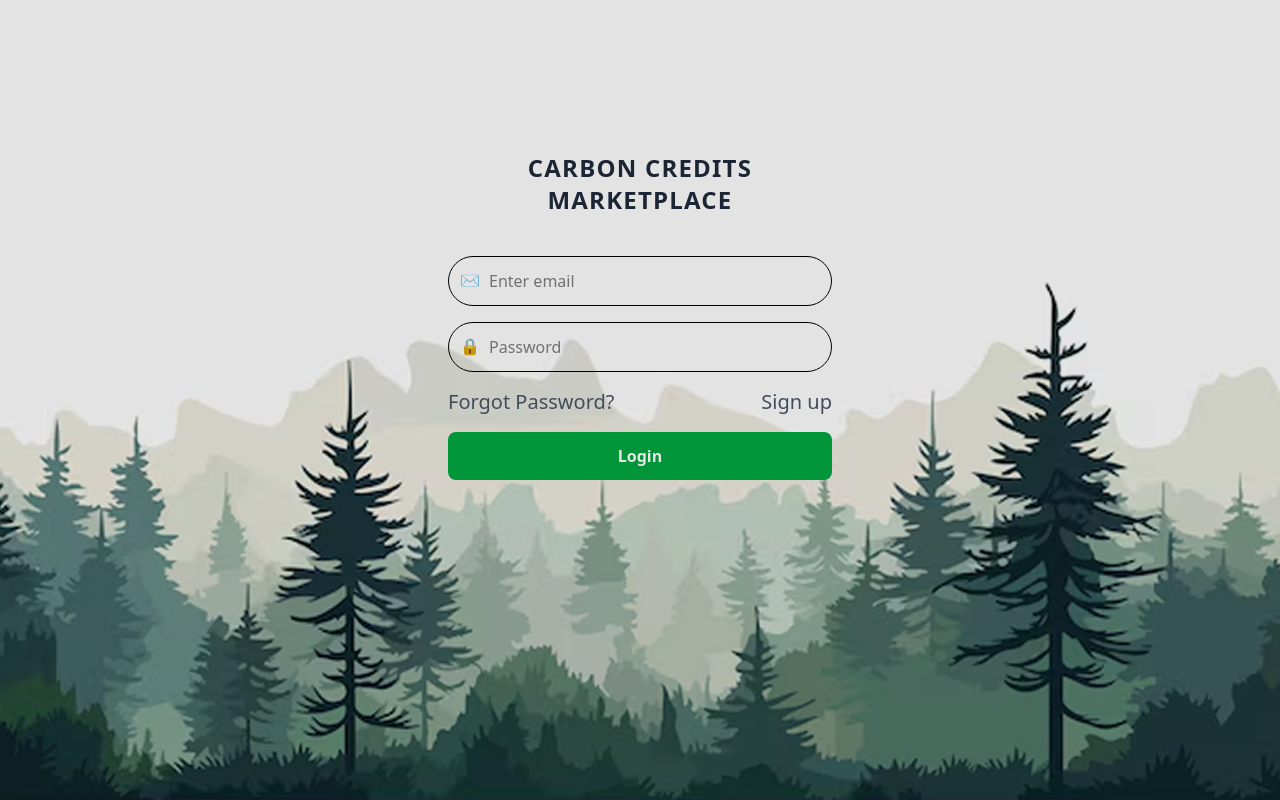
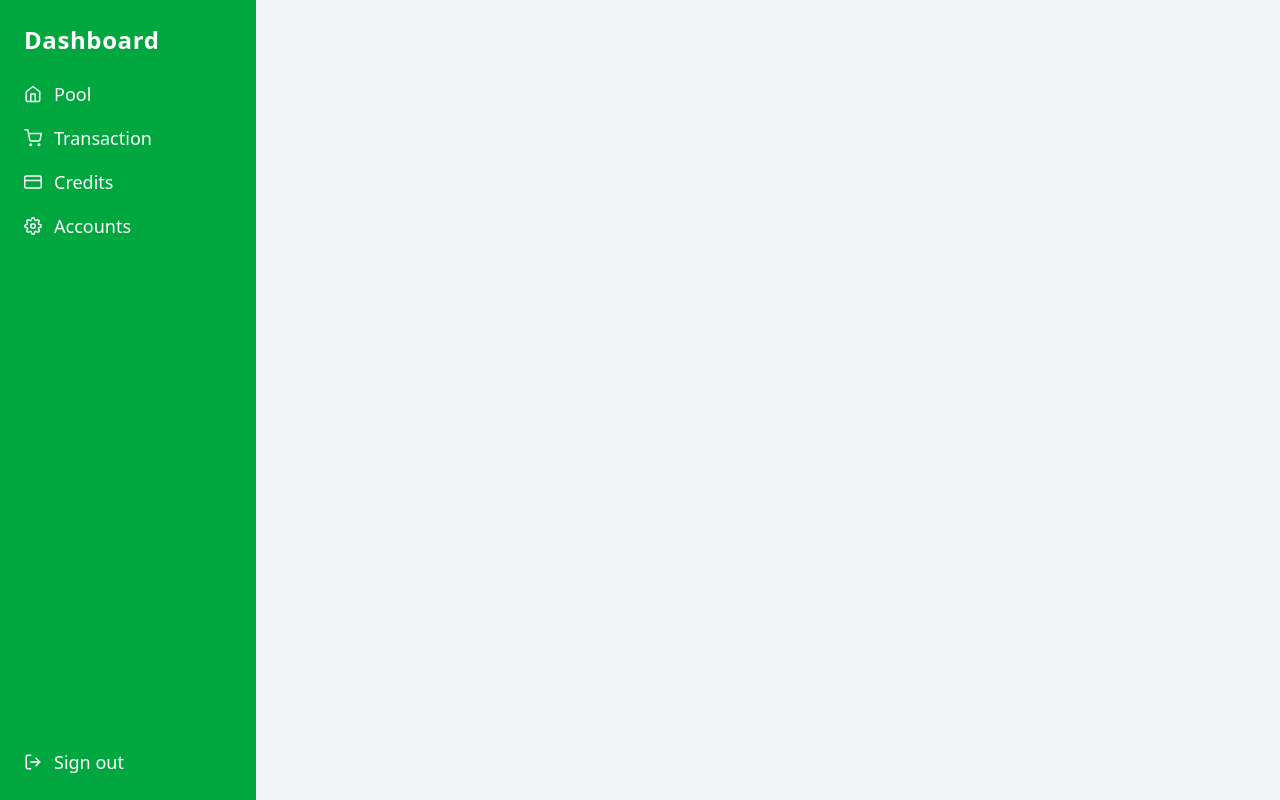
Before and after one commit to Beaston88/Carbon-credit, a React (Vite) app in the folder Frontend/: page /dashboard in a window 1280 px wide. Built offline with nearby package versions, Linux system fonts and the light colour scheme.

Commit message:
Dashboard sidebar

```diff
--- a/Frontend/src/App.jsx
+++ b/Frontend/src/App.jsx
@@ -1,8 +1,17 @@
 import React from "react";
+import { BrowserRouter as Router, Routes, Route } from "react-router-dom";
 import Login from "./Pages/Login";
+import Dashboard from "./Pages/Dashboard";
 
 const App = () => {
-  return <Login />;
+  return (
+    <Router>
+      <Routes>
+        <Route path="/" element={<Login />} />
+        <Route path="/dashboard" element={<Dashboard />} />
+      </Routes>
+    </Router>
+  );
 };
 
 export default App;
--- /dev/null
+++ b/Frontend/src/Pages/Dashboard.jsx
@@ -0,0 +1,53 @@
+import React from "react";
+import {
+  FiHome,
+  FiShoppingCart,
+  FiCreditCard,
+  FiSettings,
+  FiLogOut,
+} from "react-icons/fi";
+
+const Dashboard = () => {
+  return (
+    <div className="flex min-h-screen bg-gray-100">
+      <aside className="w-64 bg-green-600 text-white p-6 flex flex-col justify-between">
+        <div>
+          <h1 className="text-2xl font-bold mb-6 tracking-wide">Dashboard</h1>
+          <nav className="space-y-4">
+            <a
+              href="#"
+              className="flex items-center gap-3 text-lg hover:text-gray-300"
+            >
+              <FiHome /> Pool
+            </a>
+            <a
+              href="#"
+              className="flex items-center gap-3 text-lg hover:text-gray-300"
+            >
+              <FiShoppingCart /> Transaction
+            </a>
+            <a
+              href="#"
+              className="flex items-center gap-3 text-lg hover:text-gray-300"
+            >
+              <FiCreditCard /> Credits
+            </a>
+            <a
+              href="#"
+              className="flex items-center gap-3 text-lg hover:text-gray-300"
+            >
+              <FiSettings /> Accounts
+            </a>
+          </nav>
+        </div>
+        <div>
+          <button className="flex items-center gap-3 text-lg hover:text-gray-300">
+            <FiLogOut /> Sign out
+          </button>
+        </div>
+      </aside>
+    </div>
+  );
+};
+
+export default Dashboard;
--- a/Frontend/src/Pages/Login.jsx
+++ b/Frontend/src/Pages/Login.jsx
@@ -1,7 +1,15 @@
 import React from "react";
 import backgroundImage from "../assets/image1.png";
+import { useNavigate } from "react-router-dom";
 
 const Login = () => {
+    const navigate = useNavigate();
+
+    const handleLogin = () => {
+        /////
+      navigate("/dashboard");
+    };
+
   return (
     <div
       className="min-h-screen bg-[#fcfcfc] brightness-90 bg-bottom bg-no-repeat"
```
